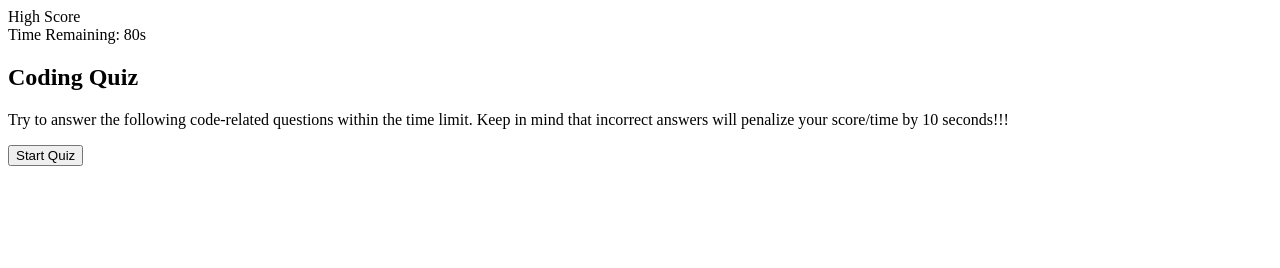
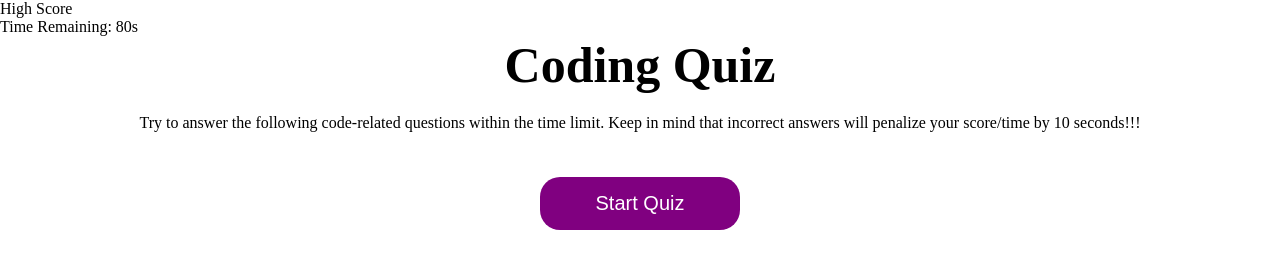
Before and after one commit to AlexisR3099/WebAPI-CodeQuiz, a plain HTML site: page index.html in a window 1280 px wide. Drawn offline with Linux system fonts and the light colour scheme.

Commit message:
start-page-styling

```diff
--- a/assets/css/style.css
+++ b/assets/css/style.css
@@ -2,3 +2,69 @@
     margin: 0;
     padding: 0;
 }
+
+.main {
+    display: flex;
+    flex-direction: column;
+    width: 100%;
+    margin: auto;
+    text-align: center;
+}
+
+.main h2 {
+    font-size: 50px;
+    margin-bottom: 20px;
+}
+
+.main p {
+    margin-bottom: 20px;
+}
+
+.top-div {
+    margin-bottom: 20px;
+}
+
+.bottom-div {
+    display: flex;
+    flex-direction: column;
+    align-items: center;
+}
+
+button {
+    background-color:purple;
+    border: none;
+    color: white;
+    padding: 15px 20px;
+    font-size: 20px;
+    width: 250px;
+    border-radius: 20px;
+    margin: 5px;
+    text-align: center;
+}
+
+button:hover {
+    border: 2px violet;
+    background-color: violet;
+}
+
+.question-button {
+    width: 290px;
+}
+
+.start-button {
+    width: 200px;
+    text-align: center;
+}
+.time-remaining{
+    width: 100%;
+    margin-left: -50px;
+    margin-top: 15px;
+    text-align: end;
+    font-size: 22px;
+}
+
+
+.question-p{
+    font-size: 50px;
+    font-weight: bolder;
+}
--- a/index.html
+++ b/index.html
@@ -4,6 +4,7 @@
     <meta charset="UTF-8">
     <meta http-equiv="X-UA-Compatible" content="IE=edge">
     <meta name="viewport" content="width=device-width, initial-scale=1.0">
+    <link rel="stylesheet" href="./assets/css/style.css">
     <title>Code Quiz</title>
 </head>
 <body>
```
